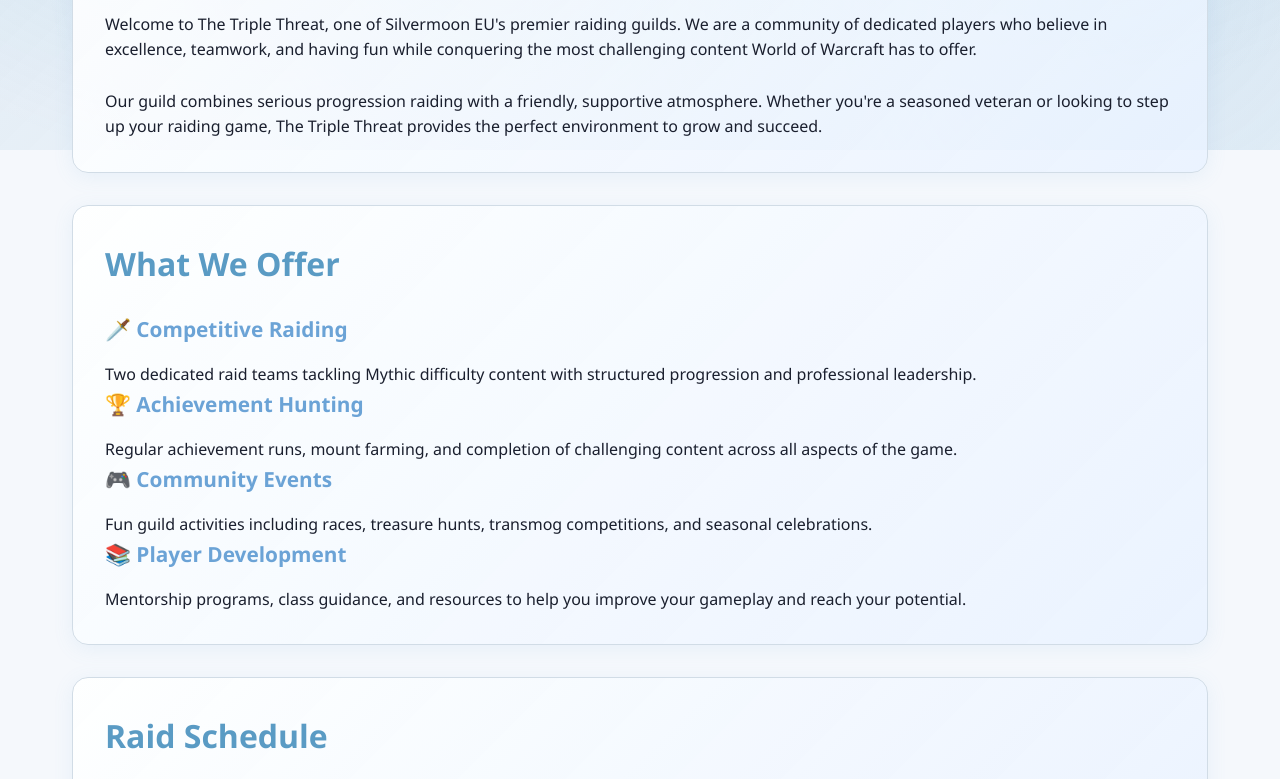
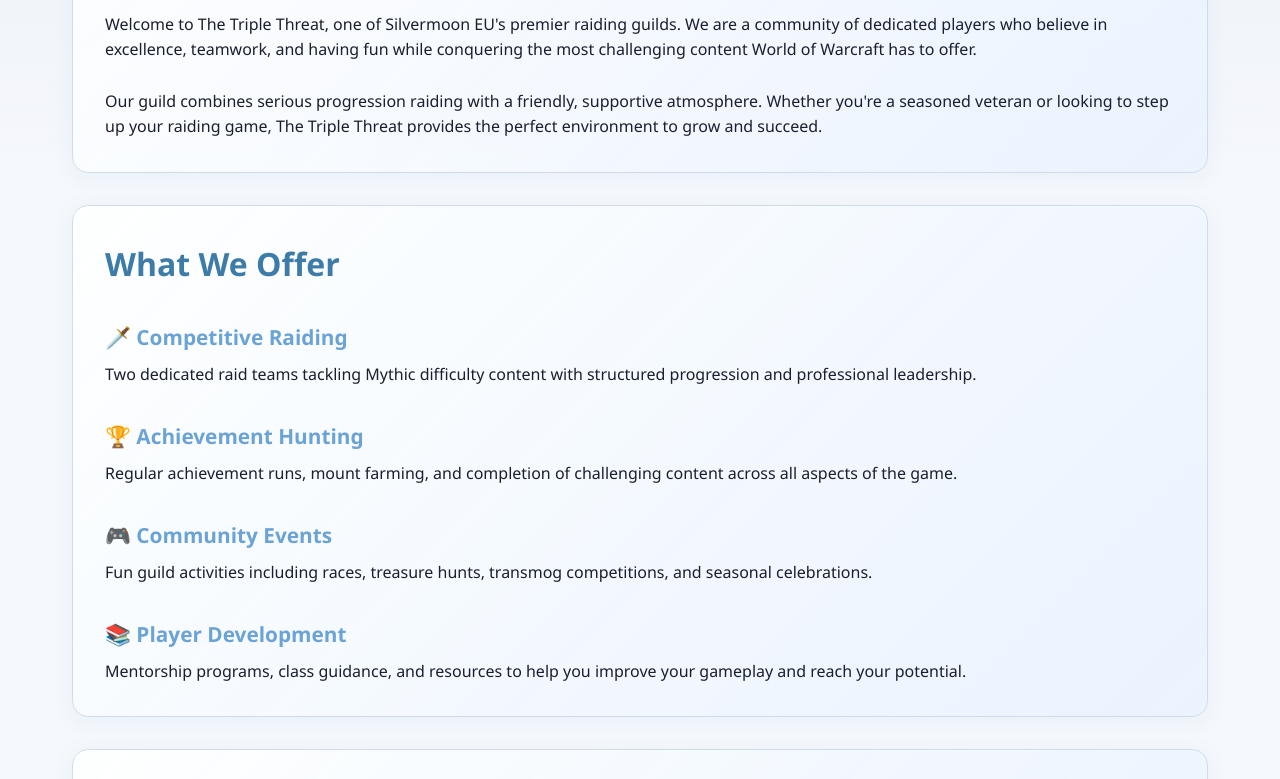
Before and after one commit to rzvme/TheTripleThreat, a plain HTML site: page main.html in a window 1280 px wide. Shown: the part 650-1429 px from the top of the page. Drawn offline with Linux system fonts and the light colour scheme.

Commit message:
Update main.html

```diff
--- a/main.html
+++ b/main.html
@@ -16,7 +16,7 @@
             --primary-bg: #f5f8fc;
             --secondary-bg: rgba(255, 255, 255, 0.85);
             --accent-bg: rgba(232, 242, 255, 0.8);
-            --primary-teal: #5a9bc4;
+            --primary-teal: #3d7ba8;
             --secondary-teal: #4a90c2;
             --primary-blue: #6ba3d6;
             --secondary-blue: #4a90c2;
@@ -25,7 +25,7 @@
             --border-color: #d1dce6;
             --shadow-light: rgba(107, 163, 214, 0.1);
             --gradient-primary: linear-gradient(135deg, rgba(255, 255, 255, 0.9) 0%, rgba(232, 242, 255, 0.85) 100%);
-            --gradient-accent: linear-gradient(135deg, #5a9bc4 0%, #4a90c2 100%);
+            --gradient-accent: linear-gradient(135deg, #3d7ba8 0%, #4a90c2 100%);
             --gradient-blue: linear-gradient(135deg, #6ba3d6 0%, #4a90c2 100%);
         }
 
@@ -64,18 +64,14 @@
             left: 0;
             width: 100%;
             height: 100%;
-            background:
-                radial-gradient(circle at 20% 30%, rgba(107, 163, 214, 0.25) 0%, transparent 50%),
-                radial-gradient(circle at 80% 20%, rgba(90, 155, 196, 0.2) 0%, transparent 50%),
-                radial-gradient(circle at 40% 70%, rgba(74, 144, 194, 0.22) 0%, transparent 50%),
-                radial-gradient(circle at 90% 80%, rgba(123, 179, 217, 0.18) 0%, transparent 50%),
-                linear-gradient(135deg,
-                    rgba(107, 163, 214, 0.08) 0%,
-                    rgba(90, 155, 196, 0.12) 25%,
-                    rgba(74, 144, 194, 0.06) 50%,
-                    rgba(123, 179, 217, 0.1) 75%,
-                    rgba(107, 163, 214, 0.05) 100%
-                );
+            background: linear-gradient(180deg,
+                rgba(134, 158, 184, 0.4) 0%,
+                rgba(160, 180, 200, 0.3) 20%,
+                rgba(180, 195, 210, 0.25) 40%,
+                rgba(200, 210, 220, 0.2) 60%,
+                rgba(220, 225, 235, 0.15) 80%,
+                rgba(240, 245, 250, 0.1) 100%
+            );
             z-index: -1;
             pointer-events: none;
         }
@@ -276,7 +272,8 @@
 
         .section h3 {
             color: var(--primary-blue);
-            margin-bottom: 1rem;
+            margin-top: 2rem;
+            margin-bottom: 0.5rem;
             font-size: 1.3rem;
         }
 
```
